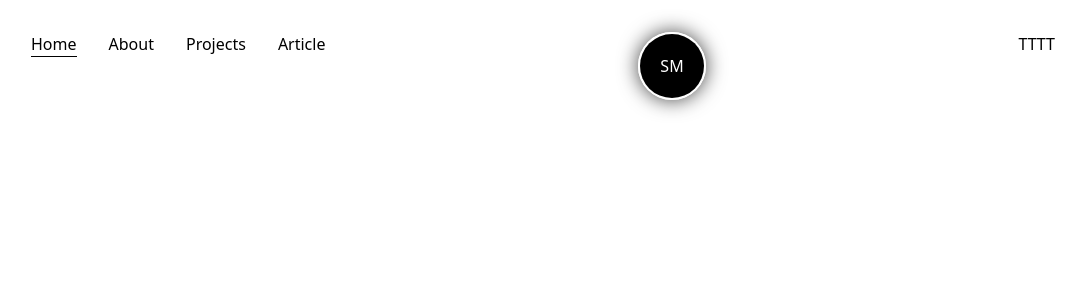
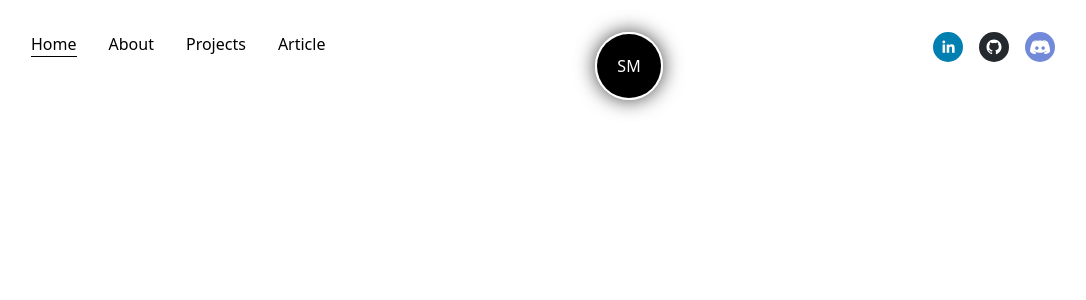
Before and after one commit to SparkMesh/spark-mesh-frontend, a Next.js app: page / in a window 1280 px wide. Shown: the top 300 px of the page, without its empty margins (97-1183 px from the left). Built offline with nearby package versions, Linux system fonts and the light colour scheme.

Commit message:
social icons

```diff
--- a/src/components/NavBar.tsx
+++ b/src/components/NavBar.tsx
@@ -1,7 +1,10 @@
 import Link from 'next/link'
+import Image from 'next/image'
 import React from 'react'
 import Logo from './Logo'
+import linkedin from '../assets/linkedin.svg'
 import { useRouter } from 'next/router'
+import { SocialIcon } from 'react-social-icons'
 type Props = {}
 const CustomLink = ({ href, title, className ='' }: { href: string,title:string, className: string }) => {
   const router = useRouter()
@@ -27,11 +30,14 @@ const NavBar = ({}: Props) => {
       </nav>
       <Logo/>
 
-      <nav>
-        <Link href='/' target={'_blank'}>T</Link>
-        <Link href='/' target={'_blank'}>T</Link>
-        <Link href='/' target={'_blank'}>T</Link>
-        <Link href='/' target={'_blank'}>T</Link>
+      <nav className='flex flex-row gap-4'>
+
+
+
+      <SocialIcon style={{ height: 30, width: 30 }} className='hover:scale-125 transition focus:scale-75' network='linkedin' target='_blank' url="https://www.linkedin.com/company/spark-mesh" />
+
+      <SocialIcon style={{ height: 30, width: 30 }} className='hover:scale-125 transition focus:scale-75' network='github' target='_blank' url="https://github.com/SparkMesh" />
+      <SocialIcon style={{ height: 30, width: 30 }} className='hover:scale-125 transition focus:scale-75' network='discord' target='_blank' url="https://discord.gg/UEd3NdFGdT" />
       </nav>
     </header>
   )
```
